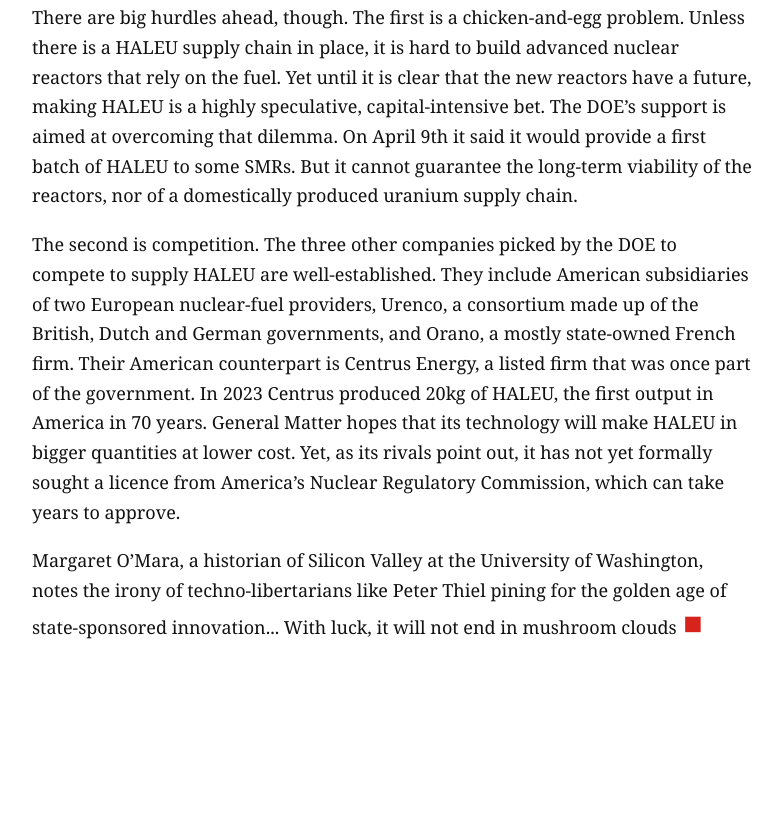
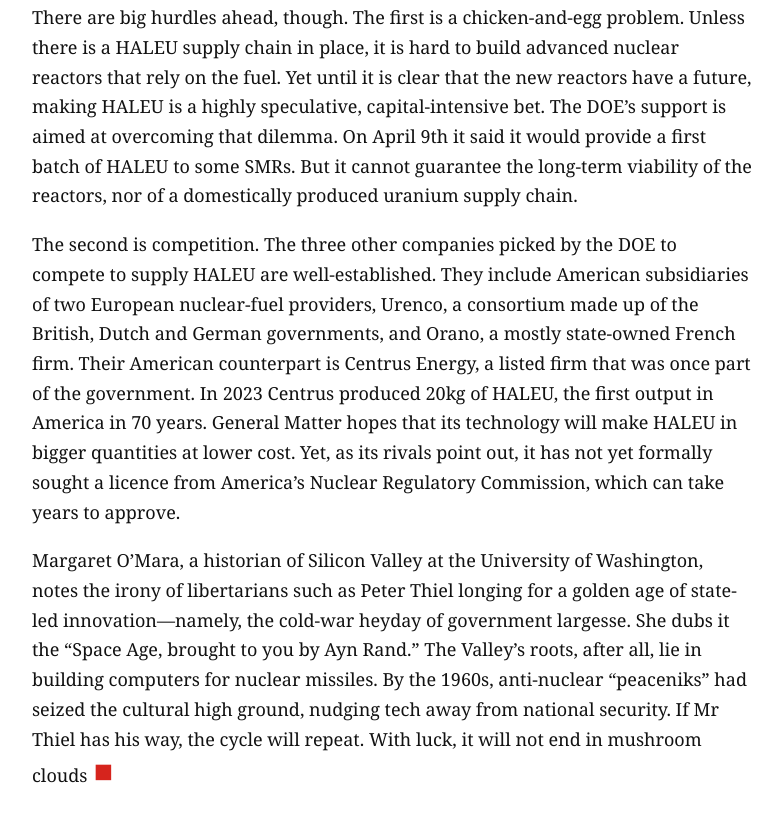
Before and after one commit to abikesa/economist-ipynb, a plain HTML site: page index.html in a window 1280 px wide. Shown: the part 3145-3966 px from the top of the page, without its empty margins (248-1030 px from the left). Before the commit the page ends 3835 px from the top, so only its background shows below. Drawn offline with Linux system fonts and the light colour scheme.

Commit message:
Update index.html

```diff
--- a/index.html
+++ b/index.html
@@ -163,5 +163,5 @@
 <p>The second is competition. The three other companies picked by the DOE to compete to supply HALEU are well-established. They include American subsidiaries of two European nuclear-fuel providers, Urenco, a consortium made up of the British, Dutch and German governments, and Orano, a mostly state-owned French firm. Their American counterpart is Centrus Energy, a listed firm that was once part of the government. In 2023 Centrus produced 20kg of HALEU, the first output in America in 70 years. General Matter hopes that its technology will make HALEU in bigger quantities at lower cost. Yet, as its rivals point out, it has not yet formally sought a licence from America’s Nuclear Regulatory Commission, which can take years to approve.</p>
 
 <p>
-  Margaret O’Mara, a historian of Silicon Valley at the University of Washington, notes the irony of techno-libertarians like Peter Thiel pining for the golden age of state-sponsored innovation... With luck, it will not end in mushroom clouds<span class="econ-dot">■</span>
+  Margaret O’Mara, a historian of Silicon Valley at the University of Washington, notes the irony of libertarians such as Peter Thiel longing for a golden age of state-led innovation—namely, the cold-war heyday of government largesse. She dubs it the “Space Age, brought to you by Ayn Rand.” The Valley’s roots, after all, lie in building computers for nuclear missiles. By the 1960s, anti-nuclear “peaceniks” had seized the cultural high ground, nudging tech away from national security. If Mr Thiel has his way, the cycle will repeat. With luck, it will not end in mushroom clouds<span class="econ-dot">■</span>
 </p>
```
